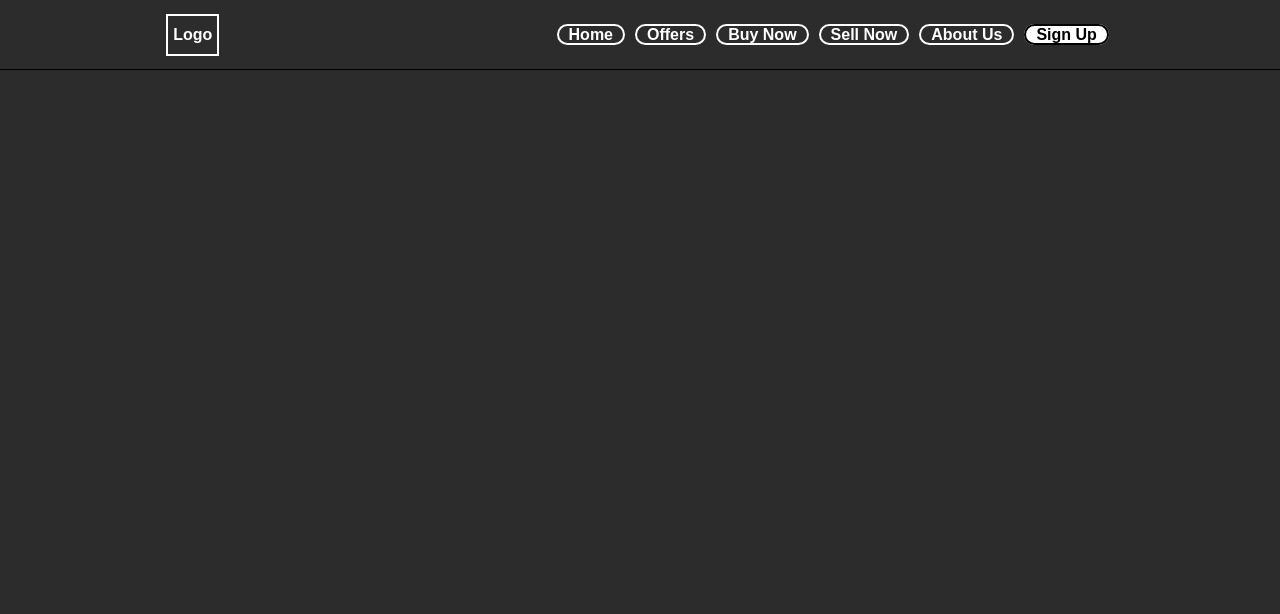
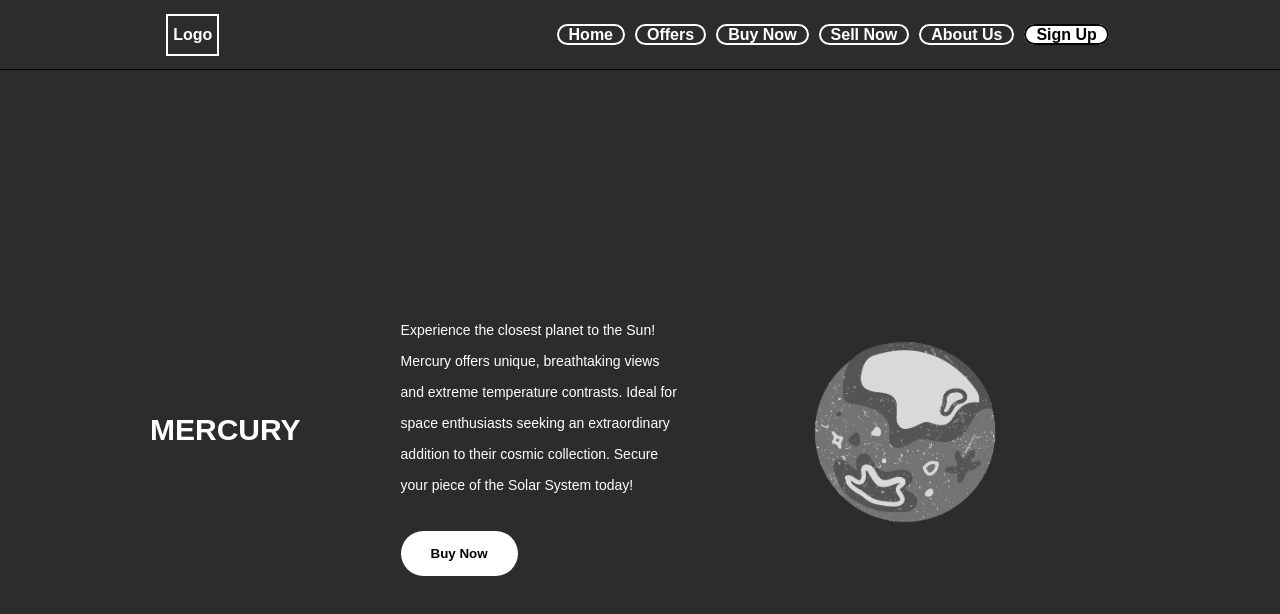
Before and after one commit to KodaKodama/planet_selling-ecommerce, a plain HTML site: page index.html in a window 1280 px wide. Drawn offline with Linux system fonts and the light colour scheme; a web font is replaced by a local one.

Commit message:
create hero section for website

```diff
--- a/index.html
+++ b/index.html
@@ -20,5 +20,17 @@
             </ul>
         </nav>
     </header>
+    <main>
+        <div class="content-left">
+            <h2>Mercury</h2>
+        </div>
+        <div class="content-mid">
+            <p>Experience the closest planet to the Sun! Mercury offers unique, breathtaking views and extreme temperature contrasts. Ideal for space enthusiasts seeking an extraordinary addition to their cosmic collection. Secure your piece of the Solar System today!</p>
+            <button class="btn">Buy Now</button>
+        </div>
+        <div class="content-right">
+            <img class="merc" src="Mercury.png" alt="">
+        </div>
+    </main>
 </body>
 </html>
--- a/style.css
+++ b/style.css
@@ -45,3 +45,51 @@ ul li a {
     background-color: black;
     color: white;
 }
+main {
+    display: flex;
+    height: 90vh;
+    justify-content: space-evenly;
+    align-items: center;
+    margin: 0px 150px;
+    flex-wrap: wrap;
+}
+main h2 {
+    font-size: 30px;
+    text-transform: uppercase;
+}
+main p {
+    font-size: 14px;
+    font-weight: 200;
+    line-height: 31px;
+    margin: 30px 0px;
+}
+.btn:hover {
+    background-color: #2c2c2c;
+    color: white;
+    border: 2px solid white;
+}
+.content-left {
+    flex: 1;
+    margin-right: 100px;
+}
+.content-mid {
+    flex: 2;
+
+}
+.content-right {
+    flex: 1;
+}
+.merc {
+    width: 450px;
+    height: auto;
+}
+
+.btn {
+    padding: 15px 30px;
+    background: white;
+    outline: none;
+    border: none;
+    color: black;
+    border-radius: 50px;
+    font-weight: 700;
+}
```
Also changed, not shown: Mercury.png (added).
